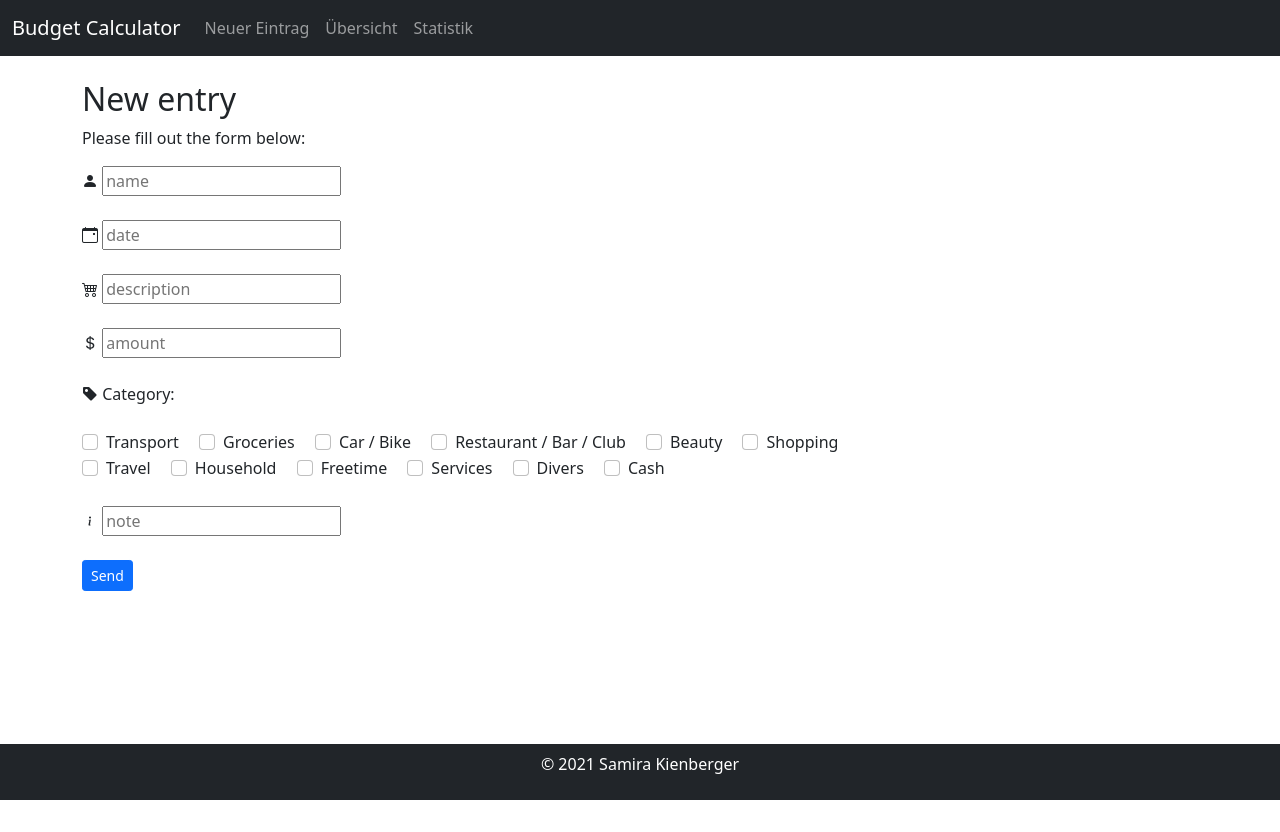
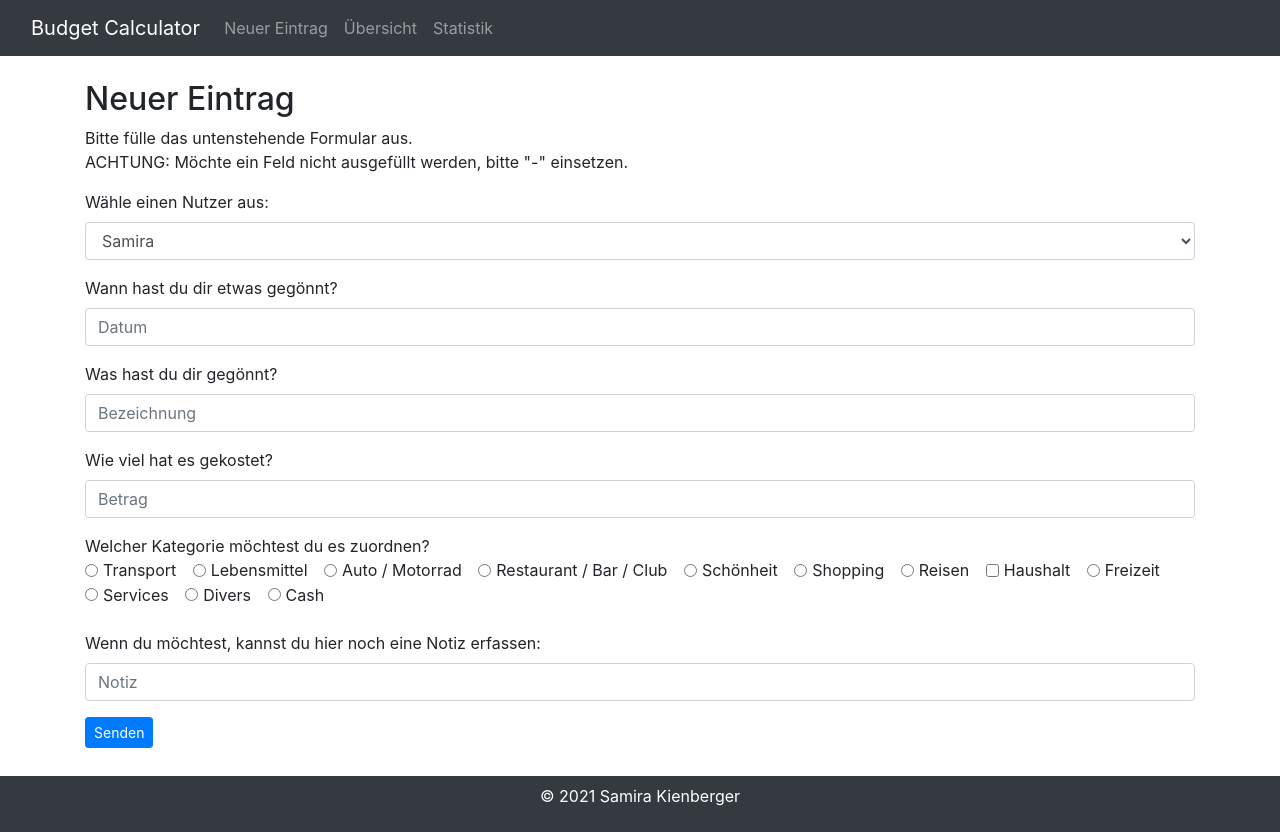
Before and after one commit to actREveL/PRO2, a Flask app: page /formular in a window 1280 px wide. Before the commit the page ends 800 px from the top, so only its background shows below. Run offline with Flask 2, Linux system fonts and the light colour scheme; some libraries are stand-ins or nearby versions.

Commit message:
laufende Änderungen

```diff
--- a/main.py
+++ b/main.py
@@ -12,7 +12,7 @@ app = Flask("Your Budget Calculator")
 def home():
     if request.method == 'POST':
         return render_template('formular.html')
-    return render_template('index.html')
+    return render_template('index.html', user="Samira")
 
 # Custom Error Pages
 # Invalid URL
@@ -38,9 +38,10 @@ def formular():
         # eigegebene Daten werden gespeichert
         daten.speichern(name, datum, bezeichnung, kategorie, betrag, notiz)
 
+    # formular.html wird gerendert und zeigt leere Zeilen an, wenn nicht eingegeben. Wird dann jedoch etwas eingegeben und gesendet, werden diese Daten mit daten.speichern (Funktion in daten.py) im json-file abgespeichert.
     return render_template('formular.html')
 
-# Übersichtsseite mit Cards --> holt Infos aus daten.py (Dict) und stellt sie "schön" dar
+# Übersichtsseite mit Cards --> holt Infos aus daten.py (dem Dictionary) und stellt sie "schön" dar
 @app.route('/uebersicht', methods=['GET', 'POST'])
 def uebersicht():
     eingabe = daten.eingabe_laden()
@@ -53,50 +54,62 @@ def uebersicht():
 
         if name != "":
             filter = name
-            filter_key = "name"
+            filter_key = "Name"
 
         elif kategorie != "":
             filter = kategorie
-            filter_key = "category"
+            filter_key = "Kategorie"
 
         elif betrag != "":
             filter = betrag
-            filter_key = "sum"
+            filter_key = "Betrag"
 
         for key, eintrag in eingabe.items():
             if eintrag[filter_key] == filter:
                 filter_liste.append(eintrag)
+
+
+
 
     return render_template('uebersicht.html', data=eingabe, user=filter_liste)
 
 # Übersichtsseite mit Balkendiagramm
 @app.route('/ausgabe')
 def statistik():
-    ausgabe = daten.eingabe_laden()
-    monate = {}
+    ausgabe = daten.eingabe_laden() # Dictionary (alle Daten) von daten.py wird geladen
+    monate = {} # leeres dict für Monate 01-12 (Jan-Dez) definiert, welches mit der unteren for-Schleife gefüllt wird
 
     for id, values in ausgabe.items():
-        month = values["Date"].split(".")[1]
+        month = values["Datum"].split(".")[1] # Datum splitten, sodass nur Monat (01 = Jan etc.) übrigbleibt
+
         if not monate.get(month):
-            monate[month] = float(values["Sum"])
+            monate[month] = float(values["Betrag"]) # Betrag hinzufügen
         else:
-            monate[month] = monate[month] + float(values["Sum"])
+            monate[month] = monate[month] + float(values["Betrag"]) # Betrag hinzufügen und zu Monat addieren
 
-    x = list(monate.keys())
-    y = list(monate.values())
-    color = ausgabe['name']
+    x = list(monate.keys()) # Liste für Monate --> kann so in Barchart eingelesen werden
+    y = list(monate.values()) # Liste für Beträge/Monat --> kann so in Barchart eingelesen werden
+    # nutzer = ausgabe["Name"] --> wieso funktioniert das nicht?!
 
+    # hier wird der Barchart erstellt bzw. werden die Daten mitgegeben, welche für den Barchart erforderlich sind
     fig = px.bar(x=x, y=y, labels={"x": "Monate",
                                    "y": "Betrag in CHF"},
-                 color=color,
+                 # color=nutzer,
                  title="Ausgaben über die Monate hinweg")
-    # https://plotly.com/python/figure-labels/ für Benennung der Achsen & Titel,
+    # https://plotly.com/python/figure-labels/ für Benennung der Achsen & Titel mittels labels
     # https://careerkarma.com/blog/python-typeerror-unhashable-type-list/ --> für Problembehebung "unhashable list"
 
     # fig.show() --> erzeugt eigenen Browser, anstelle wurde div (s. Z. 90 verwendet)
     div = plot(fig, output_type="div")
 
-    return render_template('ausgabe.html', viz_div=div)
+    # Summe berechnen für Total (über alle Monate hinweg)
+    sum_liste = list(monate.values())
+    sum = 0
+    for element in sum_liste:
+        sum+=float(element)
+
+    # rendern des Templates "ausgabe.html" zeigt dann den Barchart an und nimmt monate und total mit für die Liste mit den Beiträgen/Monat und die Gesamtausgaben über alle Einträge hinweg
+    return render_template('ausgabe.html', viz_div=div, monate=monate, total=sum)
 
 if __name__ == "__main__":
     app.run(debug=True, port=5000)
--- a/templates/footer.html
+++ b/templates/footer.html
@@ -2,9 +2,9 @@
     <div class="text-center p-2" style="color: white;">
         <p>© 2021 Samira Kienberger</p>
     </div>
-</div>
 </footer>
-    <script src="{{ url_for('static', filename='jquery-3.3.1.slim.min.js') }}"></script>
-    <script src="{{ url_for('static', filename='bootstrap/js/bootstrap.min.js') }}"></script>
+    <script src="https://code.jquery.com/jquery-3.2.1.slim.min.js" integrity="sha384-KJ3o2DKtIkvYIK3UENzmM7KCkRr/rE9/Qpg6aAZGJwFDMVNA/GpGFF93hXpG5KkN" crossorigin="anonymous"></script>
+    <script src="https://cdnjs.cloudflare.com/ajax/libs/popper.js/1.12.9/umd/popper.min.js" integrity="sha384-ApNbgh9B+Y1QKtv3Rn7W3mgPxhU9K/ScQsAP7hUibX39j7fakFPskvXusvfa0b4Q" crossorigin="anonymous"></script>
+    <script src="https://maxcdn.bootstrapcdn.com/bootstrap/4.0.0/js/bootstrap.min.js" integrity="sha384-JZR6Spejh4U02d8jOt6vLEHfe/JQGiRRSQQxSfFWpi1MquVdAyjUar5+76PVCmYl" crossorigin="anonymous"></script>
 </body>
 </html>
--- a/templates/formular.html
+++ b/templates/formular.html
@@ -2,71 +2,89 @@
 {% include "header.html" %}
     <div class="container">
         {% block content %}
-            <br><h2>New entry</h2>
+            <br><h2>Neuer Eintrag</h2>
             <form method="POST">
-                <p>Please fill out the form below:</p>
-                <i class="bi bi-person-fill"></i>
-                <input type="text" name="name" placeholder="name"><br><br>
-                <i class="bi bi-calendar-event"></i>
-                <input type="text" name="datum" placeholder="date"><br><br>
-                <i class="bi bi-cart4"></i>
-                <input type="text" name="bezeichnung" placeholder="description"><br><br>
-                <i class="bi bi-currency-dollar"></i>
-                <input type="text" name="betrag" placeholder="amount"><br><br>
-                <i class="bi bi-tag-fill"></i>
-                Category:<br><br>
+                <p>Bitte fülle das untenstehende Formular aus.<br>
+                ACHTUNG: Möchte ein Feld nicht ausgefüllt werden, bitte "-" einsetzen.</p>
+
+                <div class="form-group">
+                    <label for="home">Wähle einen Nutzer aus:</label>
+                    <select class="form-control" id="home" name="name">
+                      <option>Samira</option>
+                      <option>Remo</option>
+                    </select>
+                </div>
+                <!-- <i class="bi bi-calendar-event"></i> -->
+                <div class="form-group">
+                    <label for="datum">Wann hast du dir etwas gegönnt?</label>
+                    <input class="form-control" type="text" name="datum" placeholder="Datum" id="datum">
+                </div>
+                <!--<i class="bi bi-cart4"></i>-->
+                <div class="form-group">
+                    <label for="bezeichnung">Was hast du dir gegönnt?</label>
+                    <input class="form-control" type="text" name="bezeichnung" placeholder="Bezeichnung" id="bezeichnung">
+                </div>
+                <!--<i class="bi bi-currency-dollar"></i>-->
+                <div class="form-group">
+                    <label for="betrag">Wie viel hat es gekostet?</label>
+                    <input class="form-control" type="text" name="betrag" placeholder="Betrag" id="betrag">
+                </div>
+                <!--<i class="bi bi-tag-fill"></i>-->
+                Welcher Kategorie möchtest du es zuordnen?<br>
                 <div class="form-check form-check-inline">
-                    <input type="checkbox" class="form-check-input" id="category1" name="kategorie" value="Transport">
+                    <input type="radio" class="form-check-input" id="category1" name="kategorie" value="Transport">
                     <label class="form-check-label" for="category1">Transport</label>
                 </div>
                 <div class="form-check form-check-inline">
-                    <input type="checkbox" class="form-check-input" id="category2" name="kategorie" value="Groceries">
-                    <label class="form-check-label" for="category2">Groceries</label>
+                    <input type="radio" class="form-check-input" id="category2" name="kategorie" value="Groceries">
+                    <label class="form-check-label" for="category2">Lebensmittel</label>
                 </div>
                 <div class="form-check form-check-inline">
-                    <input type="checkbox" class="form-check-input" id="category3" name="kategorie" value="Car / Bike">
-                    <label class="form-check-label" for="category3">Car / Bike</label>
+                    <input type="radio" class="form-check-input" id="category3" name="kategorie" value="Car / Bike">
+                    <label class="form-check-label" for="category3">Auto / Motorrad</label>
                 </div>
                 <div class="form-check form-check-inline">
-                    <input type="checkbox" class="form-check-input" id="category4" name="kategorie" value="Restaurant / Bar / Club">
+                    <input type="radio" class="form-check-input" id="category4" name="kategorie" value="Restaurant / Bar / Club">
                     <label class="form-check-label" for="category4">Restaurant / Bar / Club</label>
                 </div>
                 <div class="form-check form-check-inline">
-                    <input type="checkbox" class="form-check-input" id="category5" name="kategorie" value="Beauty">
-                    <label class="form-check-label" for="category5">Beauty</label>
+                    <input type="radio" class="form-check-input" id="category5" name="kategorie" value="Beauty">
+                    <label class="form-check-label" for="category5">Schönheit</label>
                 </div>
                 <div class="form-check form-check-inline">
-                    <input type="checkbox" class="form-check-input" id="category6" name="kategorie" value="Shopping">
+                    <input type="radio" class="form-check-input" id="category6" name="kategorie" value="Shopping">
                     <label class="form-check-label" for="category6">Shopping</label>
-                </div><br>
+                </div>
                 <div class="form-check form-check-inline">
-                    <input type="checkbox" class="form-check-input" id="category7" name="kategorie" value="Travel">
-                    <label class="form-check-label" for="category7">Travel</label>
+                    <input type="radio" class="form-check-input" id="category7" name="kategorie" value="Travel">
+                    <label class="form-check-label" for="category7">Reisen</label>
                 </div>
                 <div class="form-check form-check-inline">
                     <input type="checkbox" class="form-check-input" id="category8" name="kategorie" value="Household">
-                    <label class="form-check-label" for="category8">Household</label>
+                    <label class="form-check-label" for="category8">Haushalt</label>
                 </div>
                 <div class="form-check form-check-inline">
-                    <input type="checkbox" class="form-check-input" id="category9" name="kategorie" value="Freetime">
-                    <label class="form-check-label" for="category9">Freetime</label>
+                    <input type="radio" class="form-check-input" id="category9" name="kategorie" value="Freetime">
+                    <label class="form-check-label" for="category9">Freizeit</label>
                 </div>
                 <div class="form-check form-check-inline">
-                    <input type="checkbox" class="form-check-input" id="category10" name="kategorie" value="Services">
+                    <input type="radio" class="form-check-input" id="category10" name="kategorie" value="Services">
                     <label class="form-check-label" for="category10">Services</label>
                 </div>
                 <div class="form-check form-check-inline">
-                    <input type="checkbox" class="form-check-input" id="category11" name="kategorie" value="Divers">
+                    <input type="radio" class="form-check-input" id="category11" name="kategorie" value="Divers">
                     <label class="form-check-label" for="category11">Divers</label>
                 </div>
                 <div class="form-check form-check-inline">
-                    <input type="checkbox" class="form-check-input" id="category12" name="kategorie" value="Cash">
+                    <input type="radio" class="form-check-input" id="category12" name="kategorie" value="Cash">
                     <label class="form-check-label" for="category12">Cash</label>
                 </div><br><br>
-                <i class="bi bi-info"></i>
-                <input type="text" name="notiz" placeholder="note"><br><br>
-
-                <button type="submit" class="btn btn-primary btn-sm">Send</button>
+                <!--<i class="bi bi-info"></i>-->
+                <div class="form-group">
+                    <label for="notiz">Wenn du möchtest, kannst du hier noch eine Notiz erfassen:</label>
+                    <input class="form-control" type="text" name="notiz" placeholder="Notiz" id="notiz">
+                </div>
+                <button type="submit" class="btn btn-primary btn-sm">Senden</button><br><br>
             </form>
         {% endblock %}
     </div>
--- a/templates/header.html
+++ b/templates/header.html
@@ -2,9 +2,8 @@
 <html lang="en" style="position: relative; min-height: 100%;">
 <head>
     <meta charset="UTF-8">
-    <meta name="viewport" content="width=device-width, initial-scale=1.0">
-    <link rel="stylesheet" href="{{url_for('static', filename='bootstrap/css/bootstrap.min.css') }}">
-    <link rel="stylesheet" href="{{url_for('static', filename='dredd.css') }}">
+    <meta name="viewport" content="width=device-width, initial-scale=1, shrink-to-fit=no">
+    <link rel="stylesheet" href="https://maxcdn.bootstrapcdn.com/bootstrap/4.0.0/css/bootstrap.min.css" integrity="sha384-Gn5384xqQ1aoWXA+058RXPxPg6fy4IWvTNh0E263XmFcJlSAwiGgFAW/dAiS6JXm" crossorigin="anonymous">
     <link rel="stylesheet" href="https://cdn.jsdelivr.net/npm/bootstrap-icons@1.7.2/font/bootstrap-icons.css">
     <title>Your Budget Calculator</title>
 </head>
--- a/templates/nav.html
+++ b/templates/nav.html
@@ -5,7 +5,7 @@
             <span class="navbar-toggler-icon"></span>
         </button>
         <div class="collapse navbar-collapse" id="navbarNav">
-            <ul class="navbar-nav me-auto mb-2 mb-lg-0">
+            <ul class="navbar-nav">
                 <li class="nav-item">
                     <a class="nav-link" href="{{ url_for('formular') }}">Neuer Eintrag</a>
                 </li>
```
Also changed, not shown: daten.py (+10 -8 lines), templates/ausgabe.html (+7 -1 lines), templates/index.html (+15 -12 lines), templates/uebersicht.html (+8 -10 lines), uebersicht.json (added, +50 -0 lines), uebersicht2.json (deleted, +0 -8 lines), uebersicht3.json (deleted, +0 -106 lines).
